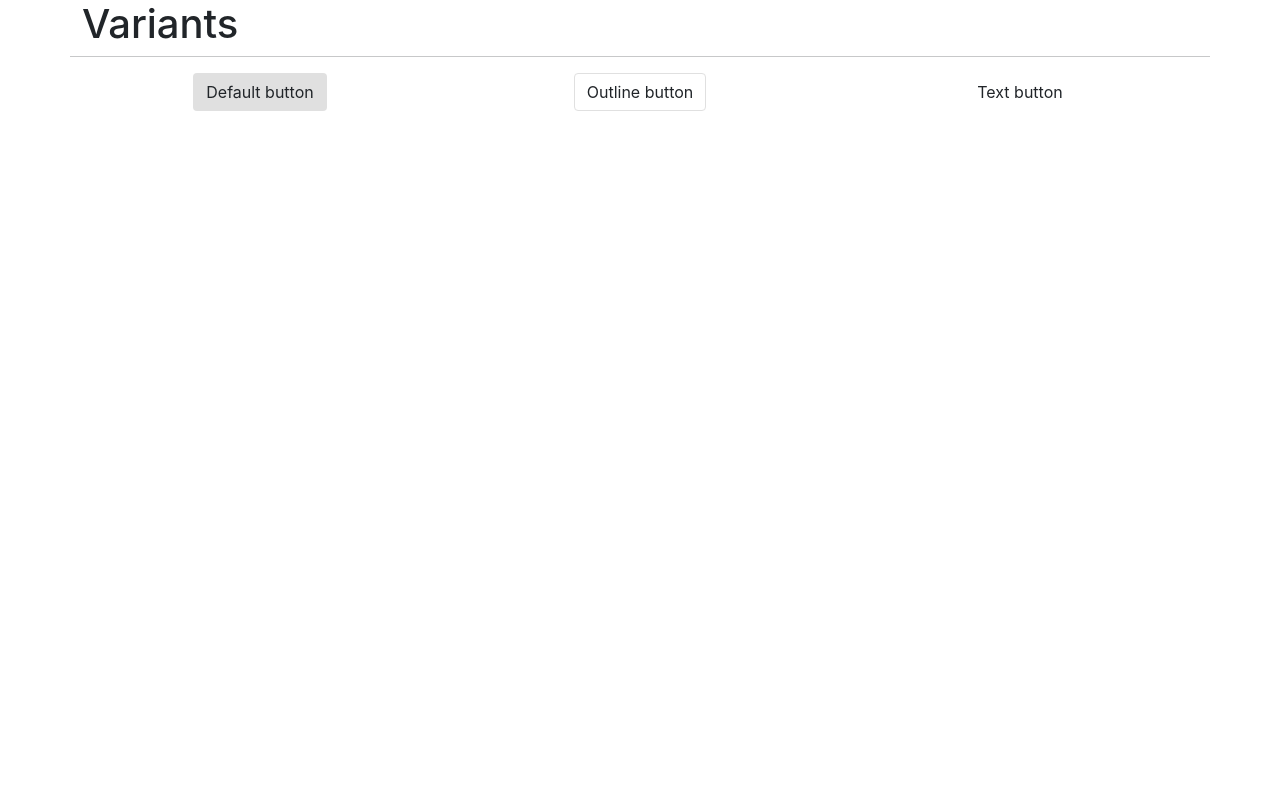
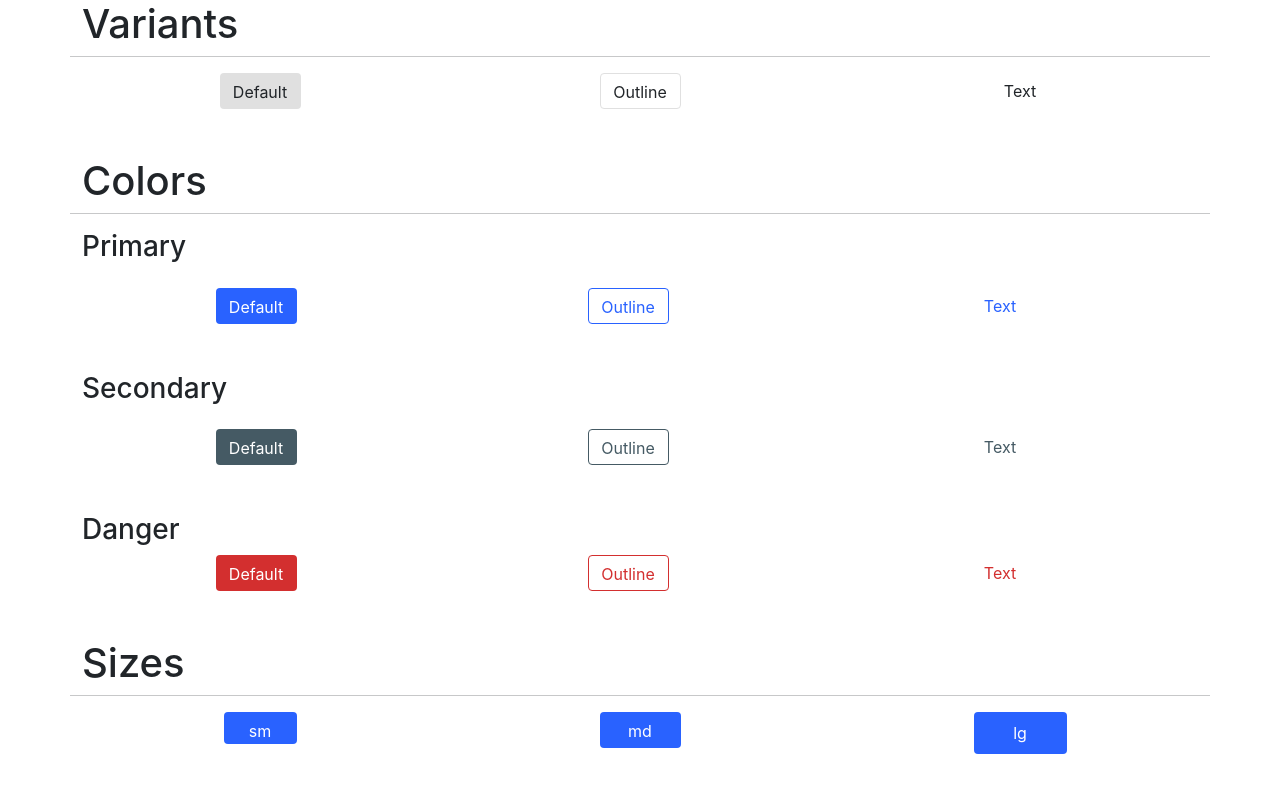
Before and after one commit to AlbertoMartinezGar/devchallenges-buton-component, a React (Create React App) app: page / in a window 1280 px wide. Shown: the top 792 px of the page. Built offline with nearby package versions, Linux system fonts and the light colour scheme.

Commit message:
Sizes and colors

```diff
--- a/src/App.js
+++ b/src/App.js
@@ -9,23 +9,130 @@ function App() {
         <hr/>
         <div className='col-4 d-flex justify-content-center'>
           <ButtonComponent
-            text={'Default button'}
-            type={'default-button'}
+            text={'Default'}
+            type={'default'}
           />
         </div>
         <div className='col-4 d-flex justify-content-center'>
           <ButtonComponent
-            text={'Outline button'}
-            type={'outline-button'}
+            text={'Outline'}
+            type={'outline'}
           />
         </div>
         <div className='col-4 d-flex justify-content-center'>
           <ButtonComponent
-            text={'Text button'}
-            type={'text-button'}
+            text={'Text'}
+            type={'text'}
           />
         </div>
       </div>
+
+      <div className='row mt-5'>
+        <h1>Colors</h1>
+        <hr/>
+          <div className='row mb-5'>
+            <h3 className='mb-4'>Primary</h3>
+            <div className='col-4 d-flex justify-content-center'>
+              <ButtonComponent
+                text={'Default'}
+                type={'default'}
+                color={'primary'}
+              />
+            </div>
+            <div className='col-4 d-flex justify-content-center'>
+              <ButtonComponent
+                text={'Outline'}
+                type={'outline'}
+                color={'primary'}
+              />
+            </div>
+            <div className='col-4 d-flex justify-content-center'>
+              <ButtonComponent
+                text={'Text'}
+                type={'text'}
+                color={'primary'}
+              />
+            </div>
+        </div>
+        <div className='row mb-5'>
+          <h3 className='mb-4'>Secondary</h3>
+          <div className='col-4 d-flex justify-content-center'>
+              <ButtonComponent
+                text={'Default'}
+                type={'default'}
+                color={'secondary'}
+              />
+            </div>
+            <div className='col-4 d-flex justify-content-center'>
+              <ButtonComponent
+                text={'Outline'}
+                type={'outline'}
+                color={'secondary'}
+              />
+            </div>
+            <div className='col-4 d-flex justify-content-center'>
+              <ButtonComponent
+                text={'Text'}
+                type={'text'}
+                color={'secondary'}
+              />
+            </div>
+        </div>
+        <div className='row'>
+          <h3>Danger</h3>
+          <div className='col-4 d-flex justify-content-center'>
+              <ButtonComponent
+                text={'Default'}
+                type={'default'}
+                color={'danger'}
+              />
+            </div>
+            <div className='col-4 d-flex justify-content-center'>
+              <ButtonComponent
+                text={'Outline'}
+                type={'outline'}
+                color={'danger'}
+              />
+            </div>
+            <div className='col-4 d-flex justify-content-center'>
+              <ButtonComponent
+                text={'Text'}
+                type={'text'}
+                color={'danger'}
+              />
+            </div>
+        </div>
+      </div>
+
+      <div className='row mt-5'>
+        <h1>Sizes</h1>
+        <hr />
+        <div className='col-4 d-flex justify-content-center'>
+          <ButtonComponent
+            text={'sm'}
+            type={'default'}
+            color={'primary'}
+            size={'sm'}
+          />
+        </div>
+        <div className='col-4 d-flex justify-content-center'>
+          <ButtonComponent
+            text={'md'}
+            type={'default'}
+            color={'primary'}
+            size={'md'}
+          />
+        </div>
+        <div className='col-4 d-flex justify-content-center'>
+          <ButtonComponent
+            text={'lg'}
+            type={'default'}
+            color={'primary'}
+            size={'lg'}
+          />
+        </div>
+      </div>
+
     </div>
 
   );
--- a/src/components/ButtonComponent/ButtonComponent.js
+++ b/src/components/ButtonComponent/ButtonComponent.js
@@ -2,12 +2,13 @@ import React from 'react'
 
 import './ButtonComponent.scss'
 
-const ButtonComponent = ({text, type, color}) => {
+const ButtonComponent = ({text, type, color, size}) => {
   return (
     <button className={`
         btn
-        ${type ? type : 'default-button'}
-        ${color ? color : 'default-color'}
+        ${type ? type : 'default'}
+        ${color ? color : 'default'}
+        ${size ? size : 'md'}
     `} >
         {text}
     </button>
--- a/src/components/ButtonComponent/ButtonComponent.scss
+++ b/src/components/ButtonComponent/ButtonComponent.scss
@@ -1,5 +1,57 @@
-.default-button{
+$defaultColor: #E0E0E0;
+$defaultColorHover: #AEAEAE;
+$defaultColorHoverOutline: rgba(224, 224, 224, 0.3);
+
+$primaryColor: #2962FF;
+$primaryColorHover: #0039CB;
+$primaryColorHoverOutline: rgba(41, 98, 255, 0.1);
+
+$secondaryColor: #455A64;
+$secondaryColorHover: #1C313A;
+$secondaryColorHoverOutline: rgba(69, 90, 100, 0.1);
+
+$dangerColor: #D32F2F;
+$dangerColorHover: #9A0007;
+$dangerColorHoverOutline: rgba(211, 47, 47, 0.1);
+
+.default{
     background-color: #E0E0E0;
+
+    &.primary{
+        color: white;
+        background-color: $primaryColor;
+
+        &:hover{
+            background-color: $primaryColorHover;
+        }
+        &:focus{
+            background-color: $primaryColorHover;
+        }
+    }
+
+    &.secondary{
+        color: white;
+        background-color: $secondaryColor;
+
+        &:hover{
+            background-color: $secondaryColorHover;
+        }
+        &:focus{
+            background-color: $secondaryColorHover;
+        }
+    }
+
+    &.danger{
+        color: white;
+        background-color: $dangerColor;
+
+        &:hover{
+            background-color: $dangerColorHover;
+        }
+        &:focus{
+            background-color: $dangerColorHover;
+        }
+    }
 
     &:hover{
         background-color: #AEAEAE;
@@ -9,19 +61,112 @@
     }
 }
 
-.outline-button{
+.outline{
     background-color: #fff;
     border: 1px solid #E0E0E0;
 
+    &.primary {
+        color: $primaryColor;
+        border-color: $primaryColor;
+
+        &:hover{
+            background-color: $primaryColorHoverOutline;
+        }
+        &:focus{
+            background-color: $primaryColorHoverOutline;
+        }
+
+    }
+
+    &.secondary {
+        color: $secondaryColor;
+        border-color: $secondaryColor;
+
+        &:hover{
+            background-color: $secondaryColorHoverOutline;
+        }
+        &:focus{
+            background-color: $secondaryColorHoverOutline;
+        }
+
+    }
+
+    &.danger{
+        color: $dangerColor;
+        border-color: $dangerColor;
+
+        &:hover{
+            background-color: $dangerColorHoverOutline;
+        }
+        &:focus{
+            background-color: $dangerColorHoverOutline;
+        }
+    }
+
     &:hover{
-        background-color: #AEAEAE;
+        background-color: $defaultColorHoverOutline;
     }
     &:focus{
-        background-color: #AEAEAE;
+        background-color: $defaultColorHoverOutline;
     }
 }
 
-.text-button{
+.text{
     background-color: #fff;
     border: none;
+
+    &.primary{
+        color: $primaryColor;
+
+        &:hover{
+            background-color: $primaryColorHoverOutline;
+        }
+        &:focus{
+            background-color: $primaryColorHoverOutline;
+        }
+    }
+
+    &.secondary{
+        color: $secondaryColor;
+
+        &:hover{
+            background-color: $secondaryColorHoverOutline;
+        }
+        &:focus{
+            background-color: $secondaryColorHoverOutline;
+        }
+    }
+
+    &.danger{
+        color: $dangerColor;
+
+        &:hover{
+            background-color: $dangerColorHoverOutline;
+        }
+        &:focus{
+            background-color: $dangerColorHoverOutline;
+        }
+    }
+
+    &:hover{
+        background-color: $defaultColorHoverOutline;
+    }
+    &:focus{
+        background-color: $defaultColorHoverOutline;
+    }
 }
+
+.sm{
+    width: 73px;
+    height: 32px;
+}
+
+.md{
+    width: 81px;
+    height: 36px;
+}
+
+.lg{
+    width: 93px;
+    height: 42px;
+}
```
